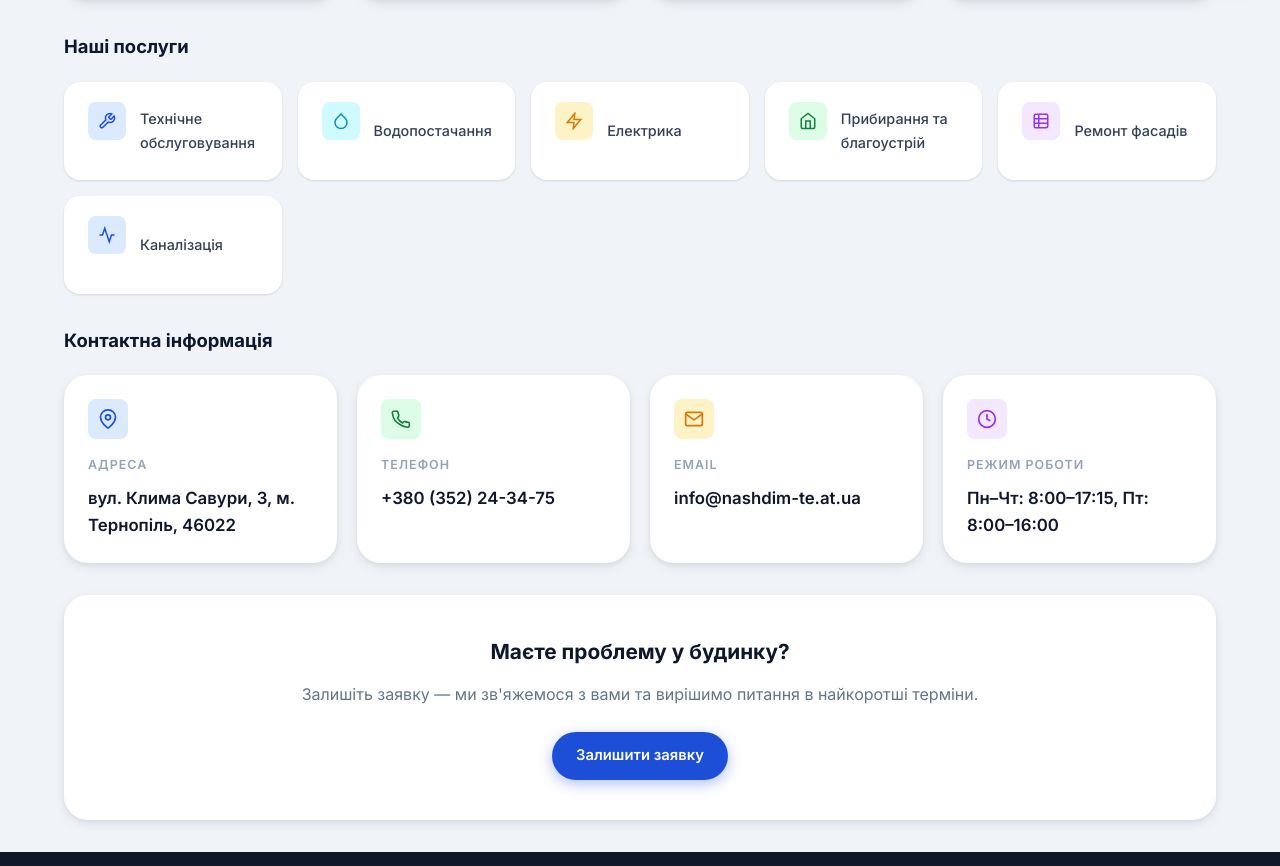
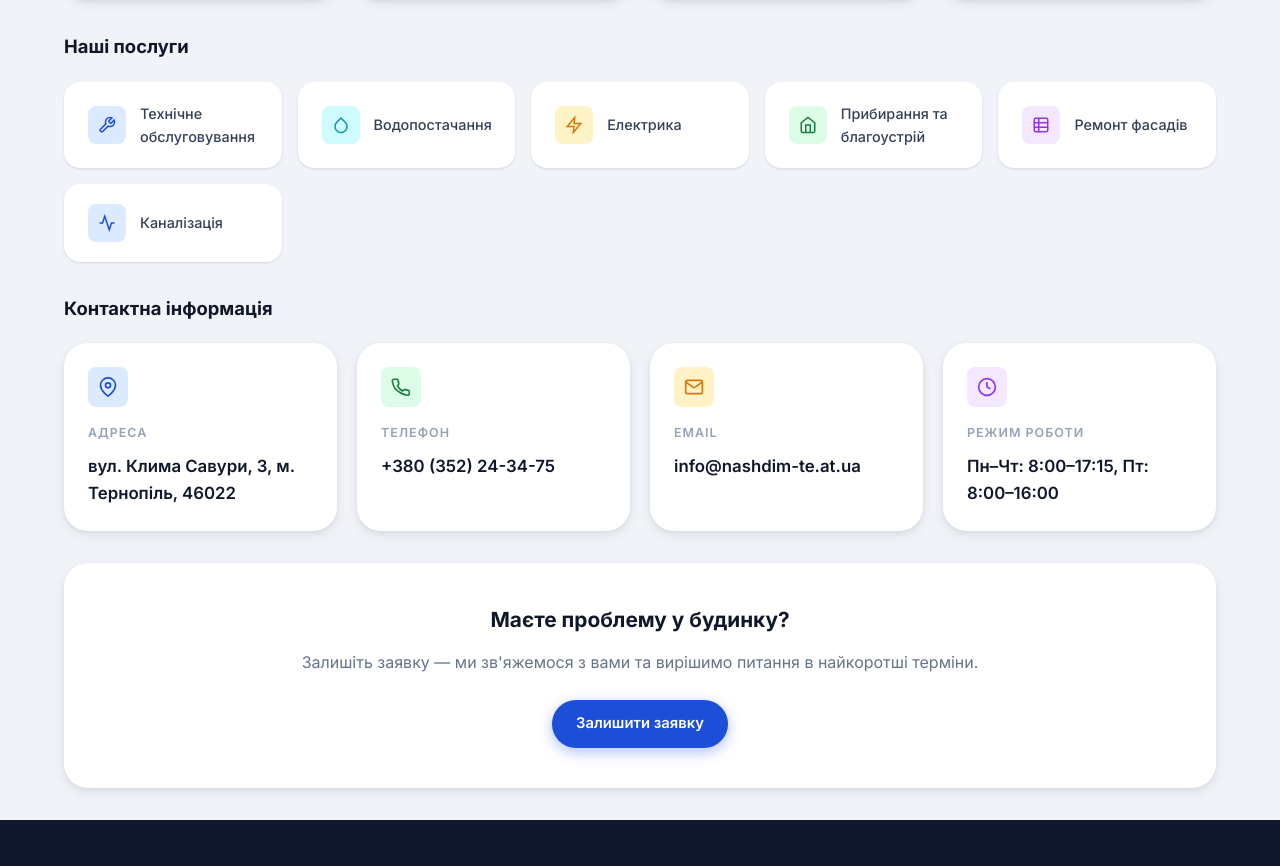
Before and after one commit to NazariiDmytryshyn/zhkp, a React (Vite) app: page /about in a window 1280 px wide. Shown: the part 805-1671 px from the top of the page. Built offline with nearby package versions, Linux system fonts and the light colour scheme; no server answers.

Commit message:
Fix service cards equal height, button pinned to bottom

```diff
--- a/src/styles.css
+++ b/src/styles.css
@@ -806,6 +806,8 @@ a { color: inherit; text-decoration: none; }
   font-weight: 500;
   color: var(--slate-700);
 }
+
+.service-card .feature-icon { margin-bottom: 0; flex-shrink: 0; }
 
 .service-icon {
   width: 38px;
@@ -1739,7 +1741,7 @@ a { color: inherit; text-decoration: none; }
   display: grid;
   grid-template-columns: repeat(3, 1fr);
   gap: 1.5rem;
-  align-items: start;
+  align-items: stretch;
 }
 
 .service-page-card {
@@ -1841,6 +1843,7 @@ a { color: inherit; text-decoration: none; }
   width: 100%;
   justify-content: center;
   margin-top: auto;
+  flex-shrink: 0;
 }
 
 .btn-outline-danger {
```
